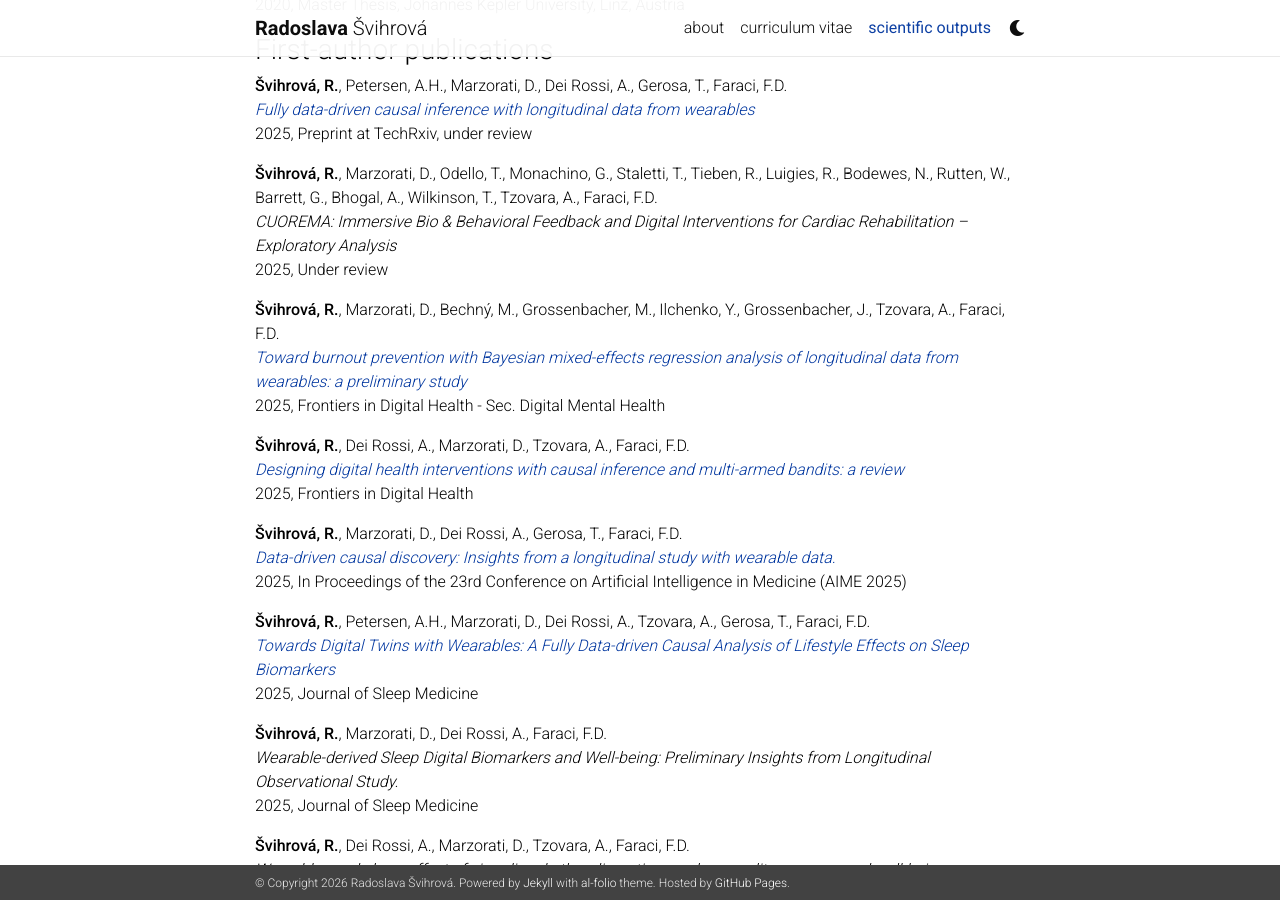
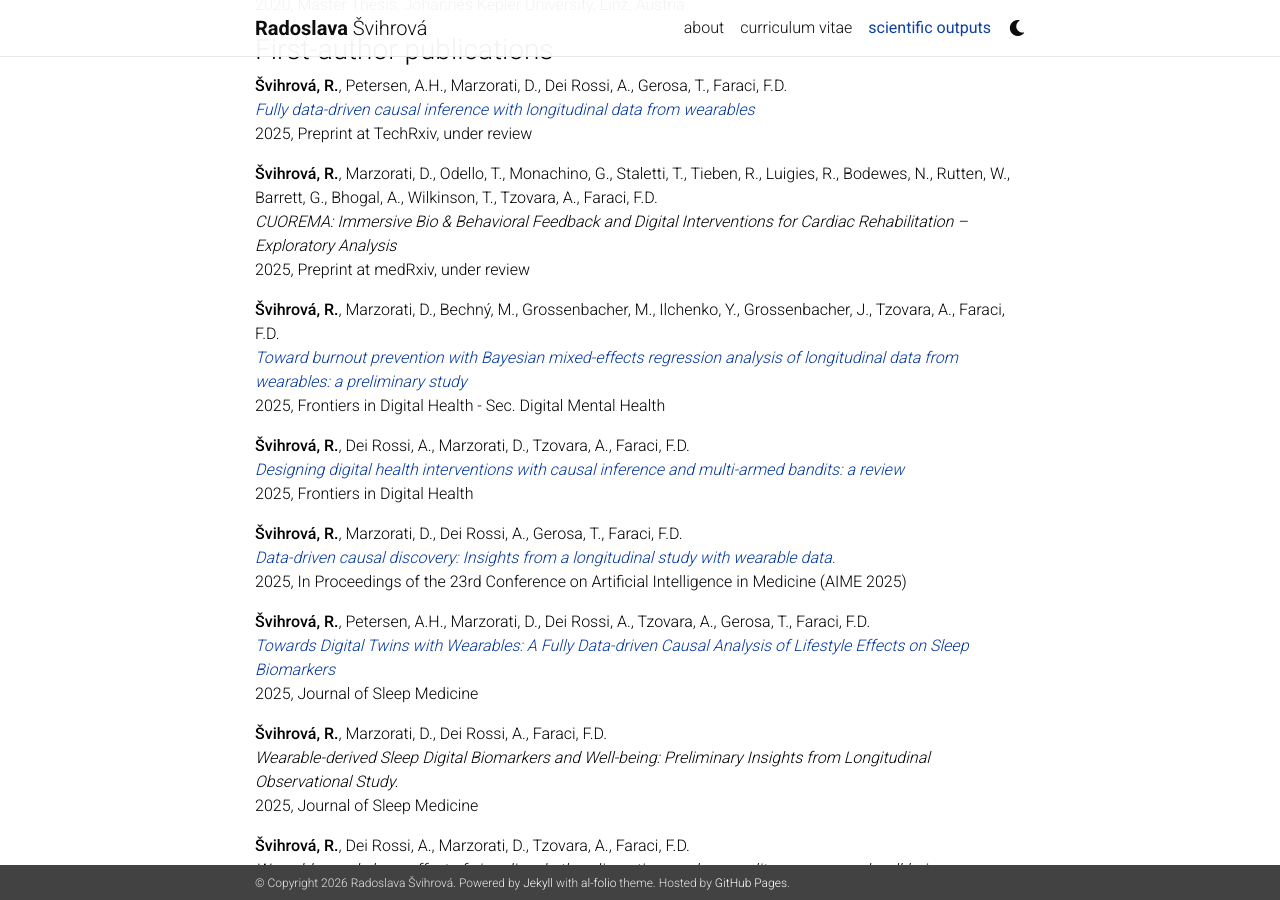
Before and after one commit to RadoslavaS/RadoslavaS.github.io, a Jekyll site: the page built from _pages/publications.md, in a window 1280 px wide and 900 px high, scrolled down 321 px. Built offline with Jekyll 4.4.1, drawn with Linux system fonts in a browser that asks for light colours; nearby versions of some CDN libraries; a style sheet for code colours, icons or effects is not loaded.

Commit message:
cuorema preprint doi

```diff
--- a/_pages/publications.md
+++ b/_pages/publications.md
@@ -16,7 +16,7 @@ nav: true
 
 **Švihrová, R.**, Petersen, A.H., Marzorati, D., Dei Rossi, A., Gerosa, T., Faraci, F.D. <br>*[Fully data-driven causal inference with longitudinal data from wearables](https://www.techrxiv.org/users/992468/articles/1355643-fully-data-driven-causal-inference-with-longitudinal-data-from-wearables)* <br> 2025, Preprint at TechRxiv, under review
 
-**Švihrová, R.**, Marzorati, D., Odello, T., Monachino, G., Staletti, T., Tieben, R., Luigies, R., Bodewes, N., Rutten, W., Barrett, G., Bhogal, A., Wilkinson, T., Tzovara, A., Faraci, F.D. <br>*CUOREMA: Immersive Bio & Behavioral Feedback and Digital Interventions for Cardiac Rehabilitation -- Exploratory Analysis*<br> 2025, Under review
+**Švihrová, R.**, Marzorati, D., Odello, T., Monachino, G., Staletti, T., Tieben, R., Luigies, R., Bodewes, N., Rutten, W., Barrett, G., Bhogal, A., Wilkinson, T., Tzovara, A., Faraci, F.D. <br>[*CUOREMA: Immersive Bio & Behavioral Feedback and Digital Interventions for Cardiac Rehabilitation -- Exploratory Analysis*](https://doi.org/10.64898/2026.05.15.26353188)<br> 2025, Preprint at medRxiv, under review
 
 **Švihrová, R.**, Marzorati, D., Bechný, M., Grossenbacher, M., Ilchenko, Y., Grossenbacher, J., Tzovara, A., Faraci, F.D. <br>*[Toward burnout prevention with Bayesian mixed-effects regression analysis of longitudinal data from wearables: a preliminary study](https://www.frontiersin.org/journals/digital-health/articles/10.3389/fdgth.2025.1640900)* <br> 2025, Frontiers in Digital Health - Sec. Digital Mental Health
 
```
